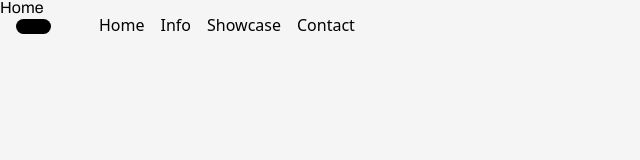
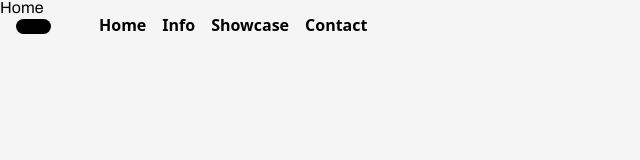
Before and after one commit to decimoDev/d7, a Next.js app: page / in a window 1280 px wide. Shown: the top 160 px of the page, without its empty margins (0-640 px from the left). Built offline with nearby package versions, Linux system fonts and the light colour scheme.

Commit message:
init : update config

```diff
--- a/package.json
+++ b/package.json
@@ -16,6 +16,7 @@
     "eslint": "8.33.0",
     "eslint-config-next": "13.1.6",
     "framer-motion": "^8.5.5",
+    "gsap": "^3.11.4",
     "next": "13.1.6",
     "react": "18.2.0",
     "react-dom": "18.2.0",
--- a/src/components/Navigations.tsx
+++ b/src/components/Navigations.tsx
@@ -9,7 +9,7 @@ const Navigations : FunctionComponent = () => {
             <ul className='flex flex-row justify-between items-center md:justify-start gap-[1rem]'>
             <span className='hidden mt-[3px] h-[15px] w-[35px] rounded-full bg-black mr-[2rem] md:inline-block'></span>
             {navLinks.map((nav, index) => (
-                <li key={index} className='md:font-[400]'>
+                <li key={index} className='md:font-[600]'>
                     <Link href={`${nav.link}`}>{nav.title}</Link>
                 </li>
             ))}
--- a/src/pages/index.tsx
+++ b/src/pages/index.tsx
@@ -1,13 +1,15 @@
 import { NextPage } from 'next'
 import React from 'react'
-import Home from '@/components/Home'
 import Container from '@/components/Container'
+import dynamic from 'next/dynamic'
+
+const DynamicHomePage = dynamic(() => import('@/components/Home'));
 
 const App : NextPage = () => {
   return (
     <>
       <Container>
-        <Home />
+        <DynamicHomePage />
       </Container>
     </>
   )
```
Also changed, not shown: 1 other file (tests, documents, lock files or other folders).
